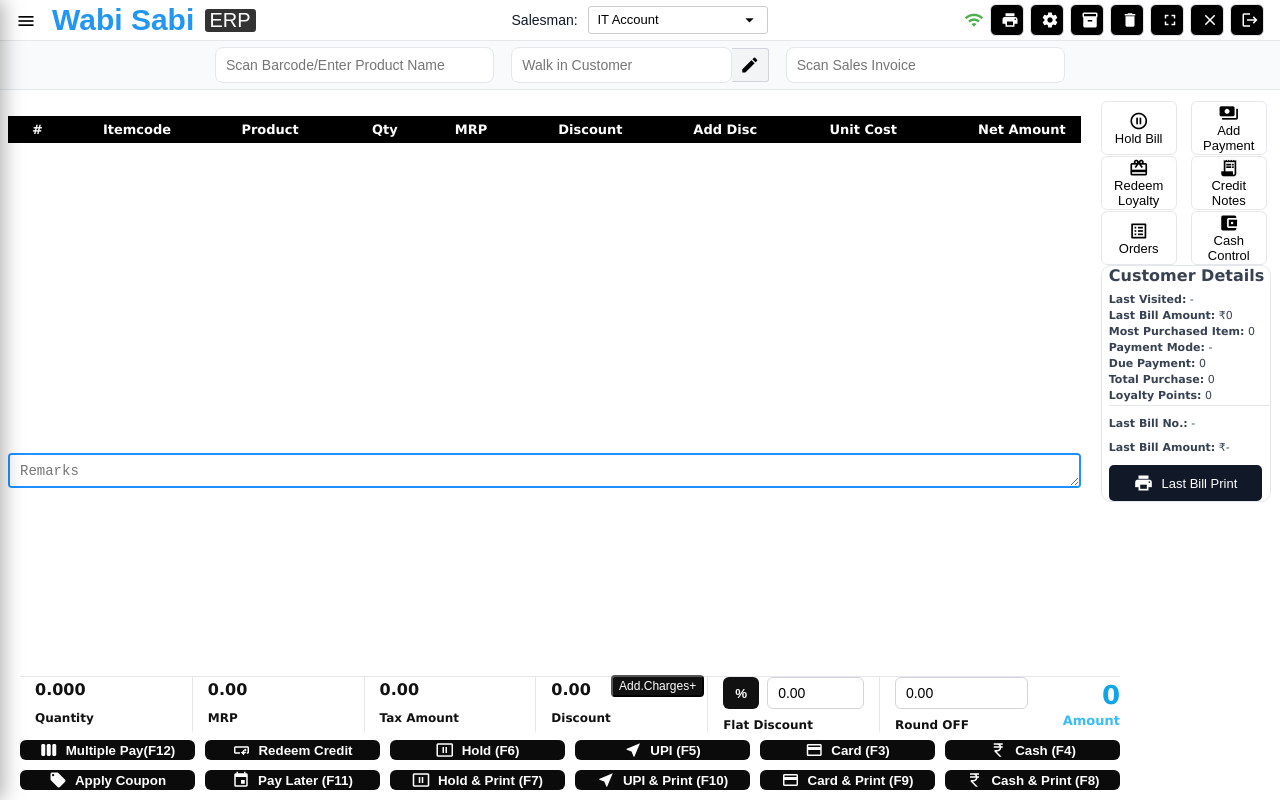
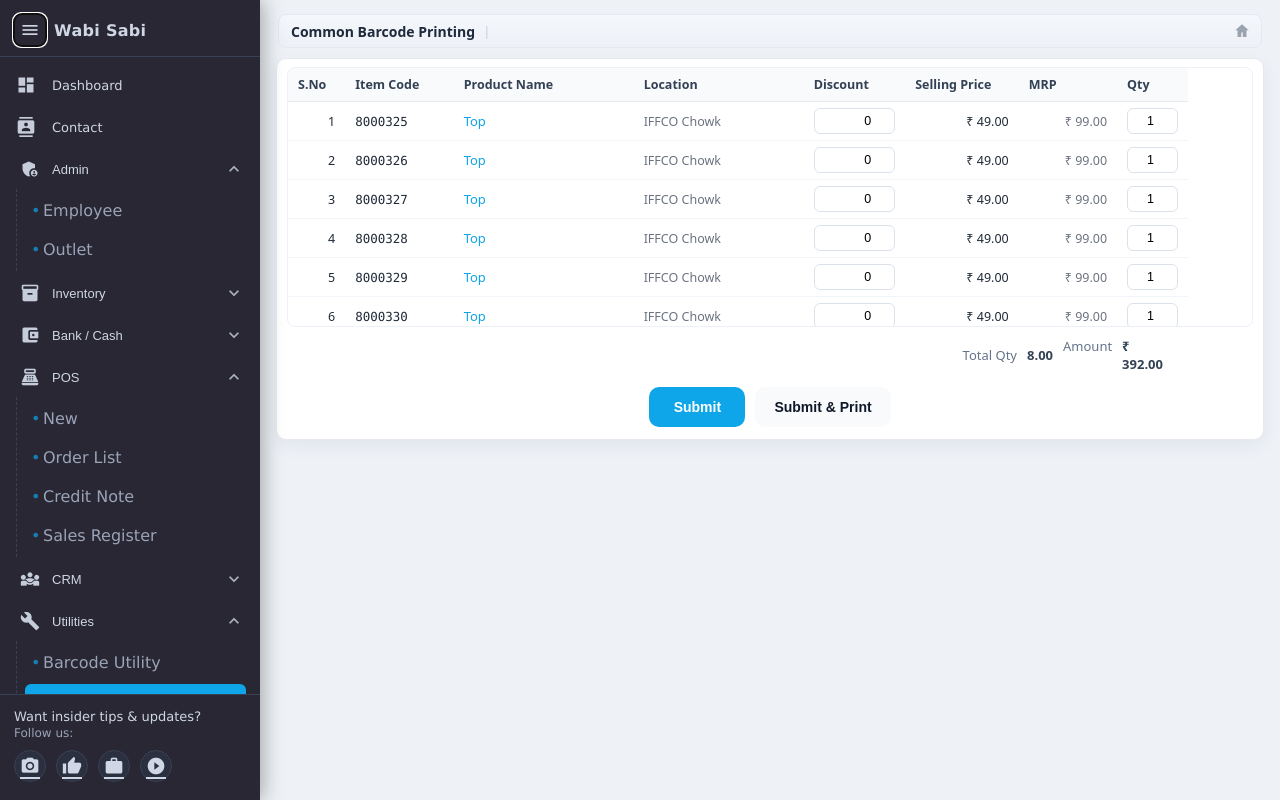
Before and after one commit to wabisabiit/Wabi-Sabi-ERP-Project, a React (Vite) app in the folder wabi_sabi_frontend/: page /utilities/barcode2 in a window 1280 px wide. Before the commit this address led to /new. Built offline with nearby package versions, Linux system fonts and the light colour scheme.

Commit message:
26-09-2025 Ishika morning commit done

```diff
--- a/wabi_sabi_frontend/src/App.jsx
+++ b/wabi_sabi_frontend/src/App.jsx
@@ -22,6 +22,7 @@
 import OutletPage from "./components/OutletPage";
 import OutletCreatePage from "./components/OutletCreatePage";
 import BarcodeUtilityPage from "./components/BarcodeUtilityPage";
+import BarcodeUtility2Page from "./components/BarcodeUtility2Page"; // ✅
 import ContactPage from "./components/ContactPage";
 import PointSetupPage from "./components/PointSetupPage";
 
@@ -41,7 +42,7 @@
 import NewBankPage from "./components/NewBankPage";
 import PaymentCreatePage from "./components/PaymentCreatePage";
 
-// Settings pages (NEW)
+// Settings pages
 import SettingsHome from "./components/SettingsHome";
 import GeneralSettingsPage from "./components/GeneralSettingsPage";
 import EditProfilePage from "./components/EditProfilePage";
@@ -113,13 +114,13 @@
 
       {/* Utilities */}
       <Route path="/utilities/barcode" element={<SidebarLayout><BarcodeUtilityPage /></SidebarLayout>} />
-      <Route path="/Utilities/Barcode Utility" element={<Navigate to="/utilities/barcode" replace />} />
+      {/* ❌ BAD path removed: '/Utilities/Barcode Utility' */}
+      <Route path="/utilities/barcode2" element={<SidebarLayout><BarcodeUtility2Page /></SidebarLayout>} /> {/* ✅ wrapped */}
 
-      {/* Settings (NEW) */}
+      {/* Settings */}
       <Route path="/settings" element={<SidebarLayout><SettingsHome /></SidebarLayout>} />
       <Route path="/settings/general" element={<SidebarLayout><GeneralSettingsPage /></SidebarLayout>} />
       <Route path="/settings/general/profile/edit" element={<SidebarLayout><EditProfilePage /></SidebarLayout>} />
-
 
       {/* Credit Note */}
       <Route path="/credit-note" element={<SidebarLayout><CreditNotePage /></SidebarLayout>} />
@@ -128,18 +129,10 @@
       <Route path="/crm/loyalty" element={<SidebarLayout><LoyaltyPage /></SidebarLayout>} />
       <Route path="/crm/loyalty/point-setup" element={<SidebarLayout><PointSetupPage /></SidebarLayout>} />
       <Route path="/crm/loyalty/campaign/new" element={<SidebarLayout><CampaignCreatePage /></SidebarLayout>} />
-      <Route path="/CRM/Loyalty" element={<Navigate to="/crm/loyalty" replace />} />
-
-      {/* CRM -> Discount */}
       <Route path="/crm/discount" element={<SidebarLayout><DiscountPage /></SidebarLayout>} />
       <Route path="/crm/discount/new" element={<SidebarLayout><NewDiscountPage /></SidebarLayout>} />
-      <Route path="/CRM/Discount" element={<Navigate to="/crm/discount" replace />} />
-
-      {/* CRM -> Coupon */}
       <Route path="/crm/coupon" element={<SidebarLayout><CouponPage /></SidebarLayout>} />
       <Route path="/crm/coupon/new" element={<SidebarLayout><NewCoupounPage /></SidebarLayout>} />
-
-      {/* CRM -> Feedback */}
       <Route path="/crm/feedback" element={<SidebarLayout><FeedbackPage /></SidebarLayout>} />
 
       {/* Multiple Pay (POS flow) */}
--- a/wabi_sabi_frontend/src/components/BarcodeUtility2Page.jsx
+++ b/wabi_sabi_frontend/src/components/BarcodeUtility2Page.jsx
@@ -1,31 +1,149 @@
-// src/components/BarcodeUtility2Page.jsx
-import React from "react";
-import "../styles/BarcodeUtilityPage.css"; // reuse same base styles if you already have
+import React, { useMemo, useState } from "react";
+import "../styles/BarcodeUtility2Page.css";
 
-export default function BarcodeUtility2Page() {
+const INIT_ROWS = [
+  { id: 1, itemCode: "8000325", product: "Top", location: "IFFCO Chowk", mrp: 99.0, sp: 49.0, qty: 1, discount: 0 },
+  { id: 2, itemCode: "8000326", product: "Top", location: "IFFCO Chowk", mrp: 99.0, sp: 49.0, qty: 1, discount: 0 },
+  { id: 3, itemCode: "8000327", product: "Top", location: "IFFCO Chowk", mrp: 99.0, sp: 49.0, qty: 1, discount: 0 },
+  { id: 4, itemCode: "8000328", product: "Top", location: "IFFCO Chowk", mrp: 99.0, sp: 49.0, qty: 1, discount: 0 },
+  { id: 5, itemCode: "8000329", product: "Top", location: "IFFCO Chowk", mrp: 99.0, sp: 49.0, qty: 1, discount: 0 },
+  { id: 6, itemCode: "8000330", product: "Top", location: "IFFCO Chowk", mrp: 99.0, sp: 49.0, qty: 1, discount: 0 },
+  { id: 7, itemCode: "8000331", product: "Top", location: "IFFCO Chowk", mrp: 99.0, sp: 49.0, qty: 1, discount: 0 },
+  { id: 8, itemCode: "8000332", product: "Top", location: "IFFCO Chowk", mrp: 99.0, sp: 49.0, qty: 1, discount: 0 },
+];
+
+export default function SaleItemsTable({
+  onSubmit,
+  onSubmitAndPrint,
+  title = "Common Barcode Printing", // top bar title like your image
+}) {
+  const [rows, setRows] = useState(INIT_ROWS);
+
+  const handleChange = (id, field, value) => {
+    setRows((prev) =>
+      prev.map((r) =>
+        r.id === id
+          ? {
+              ...r,
+              [field]:
+                field === "qty" || field === "discount"
+                  ? Number(value || 0)
+                  : value,
+            }
+          : r
+      )
+    );
+  };
+
+  const getLineAmount = (r) => Math.max(0, (r.sp - r.discount) * r.qty);
+
+  const summary = useMemo(() => {
+    const totalQty = rows.reduce((s, r) => s + Number(r.qty || 0), 0);
+    const totalAmt = rows.reduce((s, r) => s + getLineAmount(r), 0);
+    return { totalQty, totalAmt };
+  }, [rows]);
+
+  const handleSubmit = () => onSubmit?.(rows, summary);
+  const handleSubmitPrint = () => onSubmitAndPrint?.(rows, summary);
+
   return (
-    <div className="bu-wrap with-sb">
-      <div className="bu-top">
-        <div className="bu-left">
-          <span className="material-icons bu-home">home</span>
-          <span className="bu-sep">/</span>
-          <span className="bu-crumb">Utilities</span>
-          <span className="bu-sep">/</span>
-          <h1 className="bu-title">Barcode Utility 2</h1>
+    <div className="sit-wrap">
+      {/* ===== Top navigation bar (same design) ===== */}
+      <div className="sit-bc">
+        <div className="sit-bc-left">
+          <span className="sit-title">{title}</span>
+          <span className="sit-sep">|</span>
+          {/* <span className="sit-crumb">Home</span> */}
+        </div>
+        <div className="sit-home" aria-label="Home">
+          {/* tiny home icon (inline SVG) */}
+          <svg viewBox="0 0 24 24" width="18" height="18" fill="currentColor" aria-hidden>
+            <path d="M12 3l9 8h-3v9h-5v-6H11v6H6v-9H3l9-8z" />
+          </svg>
         </div>
       </div>
 
-      <div className="bu-card">
-        <div className="bu-card-head">
-          <span className="material-icons">qr_code_2</span>
-          <span>Second Barcode Tool</span>
+      <div className="sit-card">
+        <div className="sit-table-wrap">
+          <table className="sit-table">
+            <thead>
+              <tr>
+                <th style={{ width: 60 }}>S.No</th>
+                <th style={{ width: 120 }}>Item Code</th>
+                <th style={{ minWidth: 180 }}>Product Name</th>
+                <th style={{ minWidth: 170 }}>Location</th>
+                <th style={{ width: 110 }}>Discount</th>
+                <th style={{ width: 130 }}>Selling Price</th>
+                <th style={{ width: 110 }}>MRP</th>
+                <th style={{ width: 80 }}>Qty</th>
+              </tr>
+            </thead>
+
+            <tbody>
+              {rows.map((r, idx) => (
+                <tr key={r.id}>
+                  <td className="t-right">{idx + 1}</td>
+                  <td className="t-mono">{r.itemCode}</td>
+                  <td><span className="t-link">{r.product}</span></td>
+                  <td className="t-dim">{r.location}</td>
+
+                  <td>
+                    <input
+                      className="sit-input t-right"
+                      type="number"
+                      min="0"
+                      step="0.01"
+                      value={r.discount}
+                      onChange={(e) => handleChange(r.id, "discount", e.target.value)}
+                      aria-label="Discount per piece"
+                    />
+                  </td>
+
+                  <td className="t-right">₹ {r.sp.toFixed(2)}</td>
+                  <td className="t-right t-dim">₹ {r.mrp.toFixed(2)}</td>
+
+                  <td>
+                    <input
+                      className="sit-input t-right"
+                      type="number"
+                      min="0"
+                      step="1"
+                      value={r.qty}
+                      onChange={(e) => handleChange(r.id, "qty", e.target.value)}
+                      aria-label="Quantity"
+                    />
+                  </td>
+                </tr>
+              ))}
+            </tbody>
+          </table>
         </div>
 
-        <div className="bu-body" style={{ padding: 16 }}>
-          <p style={{ margin: 0 }}>
-            This is a placeholder page for <b>Barcode Utility 2</b>. Add your form, table,
-            and generation logic here. It’s linked from the sidebar under Utilities.
-          </p>
+        {/* Summary row (compact) */}
+        <div className="sit-summary">
+          <div />
+          <div />
+          <div />
+          <div />
+          <div />
+          <div className="sum-slot">
+            <div className="sum-label">Total Qty</div>
+            <div className="sum-value">{summary.totalQty.toFixed(2)}</div>
+          </div>
+          <div className="sum-slot">
+            <div className="sum-label">Amount</div>
+            <div className="sum-value">₹ {summary.totalAmt.toFixed(2)}</div>
+          </div>
+        </div>
+
+        {/* Actions centered below table */}
+        <div className="sit-actions">
+          <button type="button" className="btn btn-primary" onClick={handleSubmit}>
+            Submit
+          </button>
+          <button type="button" className="btn btn-outline" onClick={handleSubmitPrint}>
+            Submit &amp; Print
+          </button>
         </div>
       </div>
     </div>
--- a/wabi_sabi_frontend/src/components/Sidebar.jsx
+++ b/wabi_sabi_frontend/src/components/Sidebar.jsx
@@ -39,7 +39,7 @@
     if (isPath("/crm")) setExpandCRM(true);
     if (isPath("/bank")) setExpandBankCash(true);
     if (isPath("/utilities")) setExpandUtilities(true);
-    if (isPath("/settings")) setExpandSettings(true);        // NEW
+    if (isPath("/settings")) setExpandSettings(true);
   }, [location]);
 
   const linkClass = ({ isActive }) => `sb-subitem${isActive ? " active" : ""}`;
@@ -231,10 +231,14 @@
               <NavLink to="/utilities/barcode" className={linkClass} onClick={handleNav}>
                 Barcode Utility
               </NavLink>
+              {/* NEW: Barcode Utility 2 */}
+              <NavLink to="/utilities/barcode2" className={linkClass} onClick={handleNav}>
+                Barcode Utility 2
+              </NavLink>
             </div>
           </div>
 
-          {/* Settings (NEW, below Utilities) */}
+          {/* Settings */}
           <div className="sb-group">
             <button
               className="sb-item"
--- a/wabi_sabi_frontend/src/styles/BarcodeUtility2Page.css
+++ b/wabi_sabi_frontend/src/styles/BarcodeUtility2Page.css
@@ -0,0 +1,135 @@
+/* ===== Page skin (matches your theme) ===== */
+.sit-wrap{
+  background:#eef2f7;
+  min-height:100vh;
+  padding:14px 16px 24px;
+  font-family:system-ui,-apple-system,Segoe UI,Roboto,sans-serif;
+  font-size:13px;
+  color:#1f2937;
+}
+
+/* ===== Top breadcrumb / nav bar like your screenshot ===== */
+.sit-bc{
+  height:34px;
+  background:linear-gradient(#f4f7fb,#edf1f7);
+  border:1px solid #e6e9f0;
+  border-radius:8px;
+  display:flex; align-items:center; justify-content:space-between;
+  padding:0 10px 0 12px;
+  color:#334155;
+  margin:0 2px 10px;
+}
+.sit-bc-left{ display:flex; align-items:center; gap:8px; }
+.sit-title{ font-size:14px; font-weight:600; color:#1e293b; }
+.sit-sep{ color:#c5ced8; }
+.sit-crumb{ color:#6b7280; }
+.sit-home{ color:#9aa3af; display:inline-flex; }
+
+/* ===== Card ===== */
+.sit-card{
+  background:#fff;
+  border:1px solid #e6e9f0;
+  border-radius:10px;
+  box-shadow:0 6px 18px rgba(25,42,70,.06);
+  padding:8px 10px 12px;
+}
+
+/* ===== Table ===== */
+.sit-table-wrap{
+  overflow:auto;
+  max-height: 260px;            /* reduced height like you asked */
+  border:1px solid #edf1f7;
+  border-radius:8px;
+}
+
+/* Make table a bit narrower and compact */
+.sit-table{
+  width: 900px;                  /* reduced width; adjust if needed */
+  border-collapse:separate;
+  border-spacing:0;
+  font-size:12.5px;              /* compact text */
+}
+
+.sit-table thead th{
+  position:sticky; top:0;
+  background:#f9fafb;
+  color:#334155;
+  text-align:left;
+  font-weight:600;
+  padding:8px 10px;
+  border-bottom:1px solid #e6e9f0;
+}
+
+.sit-table tbody td{
+  padding:6px 10px;
+  border-bottom:1px solid #f1f5f9;
+  white-space:nowrap;
+}
+
+.sit-table tbody tr:hover{
+  background:#f8fafc;
+}
+
+/* Inputs inside cells */
+.sit-input{
+  height:26px;
+  width: 100%;
+  background:#fff;
+  border:1px solid #dbe1ea;
+  border-radius:6px;
+  padding:0 8px;
+  font-size:12.5px;
+  outline:none;
+}
+.sit-input:focus{
+  border-color:#7dd3fc;          /* light primary */
+  box-shadow:0 0 0 3px rgba(125,211,252,.25);
+}
+
+.t-right{ text-align:right; }
+.t-mono{ font-family: ui-monospace, SFMono-Regular, Menlo, Monaco, Consolas, "Liberation Mono", monospace; }
+.t-dim{ color:#6b7280; }
+.t-link{ color:#0ea5e9; cursor:pointer; }
+
+/* ===== Summary row ===== */
+.sit-summary{
+  display:grid;
+  grid-template-columns: 60px 120px 1fr 1fr 110px 130px 110px 80px;
+  gap:0;
+  align-items:center;
+  padding:6px 2px 0;
+  color:#334155;
+}
+.sum-slot{ display:flex; justify-content:flex-end; gap:10px; padding:4px 8px; }
+.sum-label{ color:#64748b; font-weight:500; }
+.sum-value{ font-weight:700; }
+
+/* ===== Buttons ===== */
+.sit-actions{
+  display:flex; justify-content:center; gap:10px;
+  padding-top:10px;
+}
+
+.btn{
+  height:32px;
+  padding:0 14px;
+  border-radius:8px;
+  border:1px solid transparent;
+  font-size:13px;
+  cursor:pointer;
+}
+.btn-primary{
+  background:#0ea5e9; color:#fff; border-color:#0ea5e9;
+}
+.btn-primary:hover{ filter:brightness(.95); }
+.btn-outline{
+  background:#fff; color:#0ea5e9; border-color:#7dd3fc;
+}
+.btn-outline:hover{ background:#f0f9ff; }
+
+/* ===== Scrollbar (subtle) ===== */
+.sit-table-wrap::-webkit-scrollbar{ height:8px; width:8px; }
+.sit-table-wrap::-webkit-scrollbar-thumb{
+  background:#c8d3e0; border-radius:8px;
+}
+.sit-table-wrap::-webkit-scrollbar-track{ background:transparent; }
```
